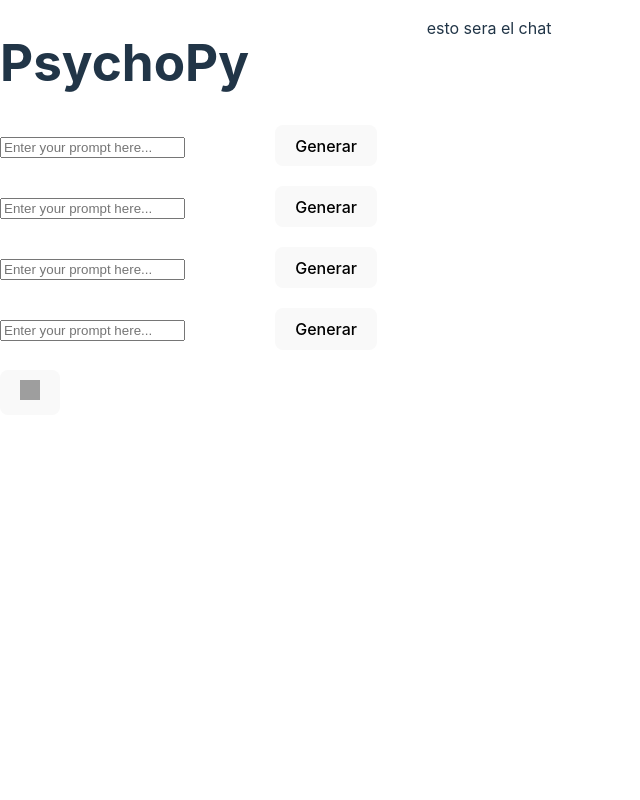
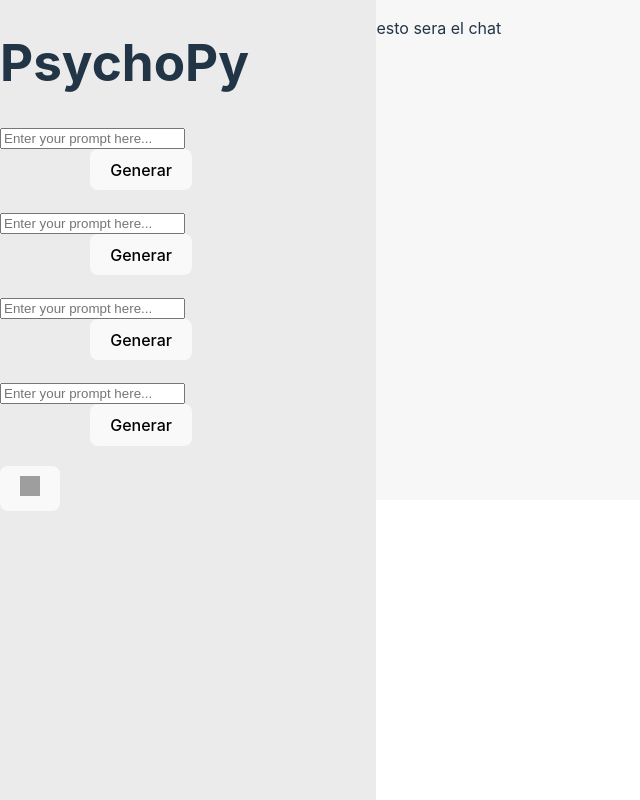
Before and after one commit to BryanEstrada003/PsychoPy-Project, a React (Vite) app: page / in a window 1280 px wide. Shown: the whole page, without its empty margins (0-640 px from the left). Built offline with nearby package versions, Linux system fonts and the light colour scheme; no server answers; grey boxes are pictures that could not be loaded.

Commit message:
Modify light dark

```diff
--- a/src/App.css
+++ b/src/App.css
@@ -57,11 +57,17 @@
   height: 100vh; /* Esto hará que .container ocupe todo el alto de la ventana del navegador */
   width: 100vw; /* Esto hará que .container ocupe todo el ancho de la ventana del navegador */
 }
-
-.container.dark {
+/*
+#input.container.dark {
   background-color: #333;
   color: #fff;
 }
+
+#current-chat.container.dark {
+  background-color: #333;
+  color: #fff;
+}
+*/
 
 button img {
   width: 20px; /* Cambia esto al ancho que desees */
--- a/src/App.jsx
+++ b/src/App.jsx
@@ -3,8 +3,7 @@
 import './App.css';
 import nightModeIcon from './assets/night-mode.png';
 import { GoogleGenerativeAI } from '@google/generative-ai';
-
-
+import './index.css';
 
 function App() {
   // light dark mode
@@ -16,21 +15,20 @@
 
   const genAI = new GoogleGenerativeAI(apiKey);
 
-
   const model = genAI.getGenerativeModel({model: "gemini-1.0-pro"})
 
   console.log("apiKey", apiKey)
 
   return (
     <div className={`container ${darkMode ? 'dark' : ''}`}>
-      <div id="input">
+      <div id="input" className={`${darkMode ? 'dark' : ''}`}>
         <h1>PsychoPy</h1>
         <Chat />
         <button onClick={() => setDarkMode(!darkMode)}>
           <img src={nightModeIcon} alt="Night mode" />
         </button>
       </div>
-      <div id="current-chat">
+      <div id="current-chat" className={`${darkMode ? 'dark' : ''}`}>
         <p>esto sera el chat</p>
       </div>
     </div>
--- a/src/index.css
+++ b/src/index.css
@@ -76,11 +76,24 @@
 }
 
 #input {
-  flex: 1; /* Esto hará que #chat-list tome 1/3 del espacio disponible */
+  flex: 1.25; /* Esto hará que #chat-list tome 1/3 del espacio disponible */
   overflow-y: auto; /* Esto permitirá el desplazamiento si la lista de chats es muy larga */
+  background-color: #ebebeb;
 }
 
 #current-chat {
-  flex: 2; /* Esto hará que #current-chat tome 2/3 del espacio disponible */
+  max-height: 500px;
+  flex: 3; /* Esto hará que #current-chat tome 2/3 del espacio disponible */
   overflow-y: auto; /* Esto permitirá el desplazamiento si el chat actual es muy largo */
+  background-color: #f8f7f7;
 }
+
+#input.dark {
+  background-color: #383838;
+  color: #fff;
+}
+
+#current-chat.dark {
+  background-color: #727272;
+  color: #fff;
+}
```
